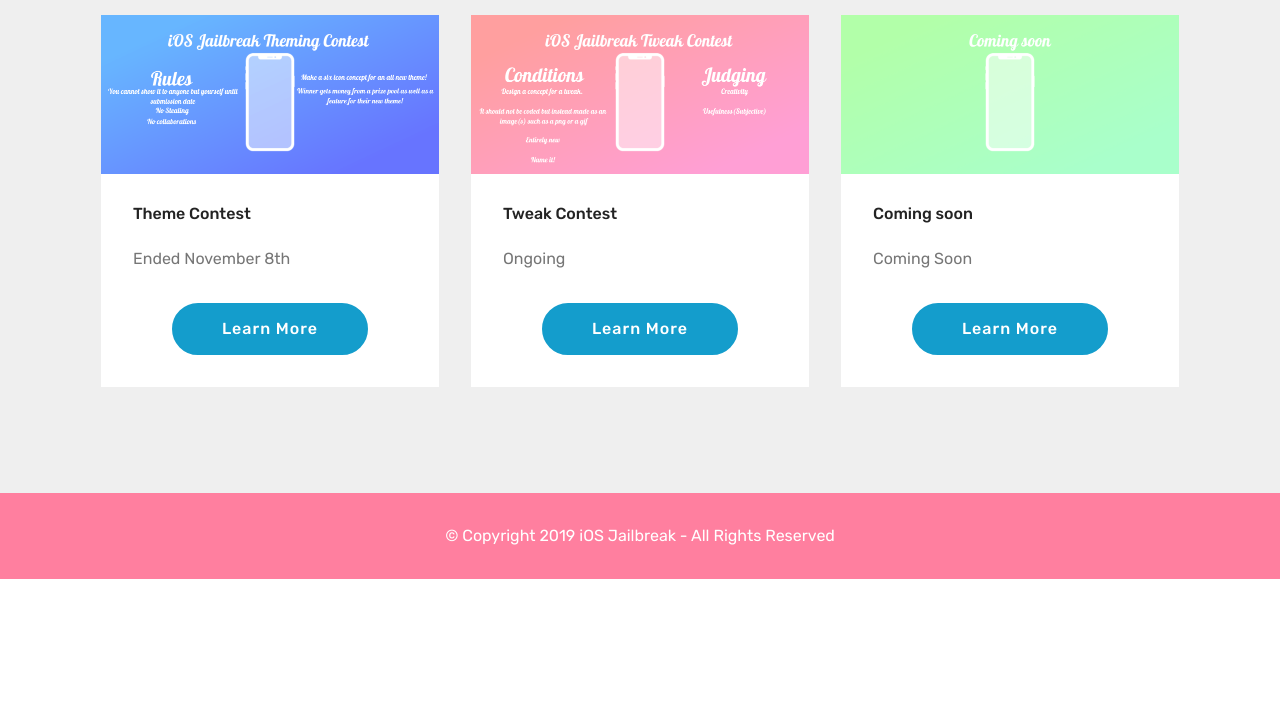
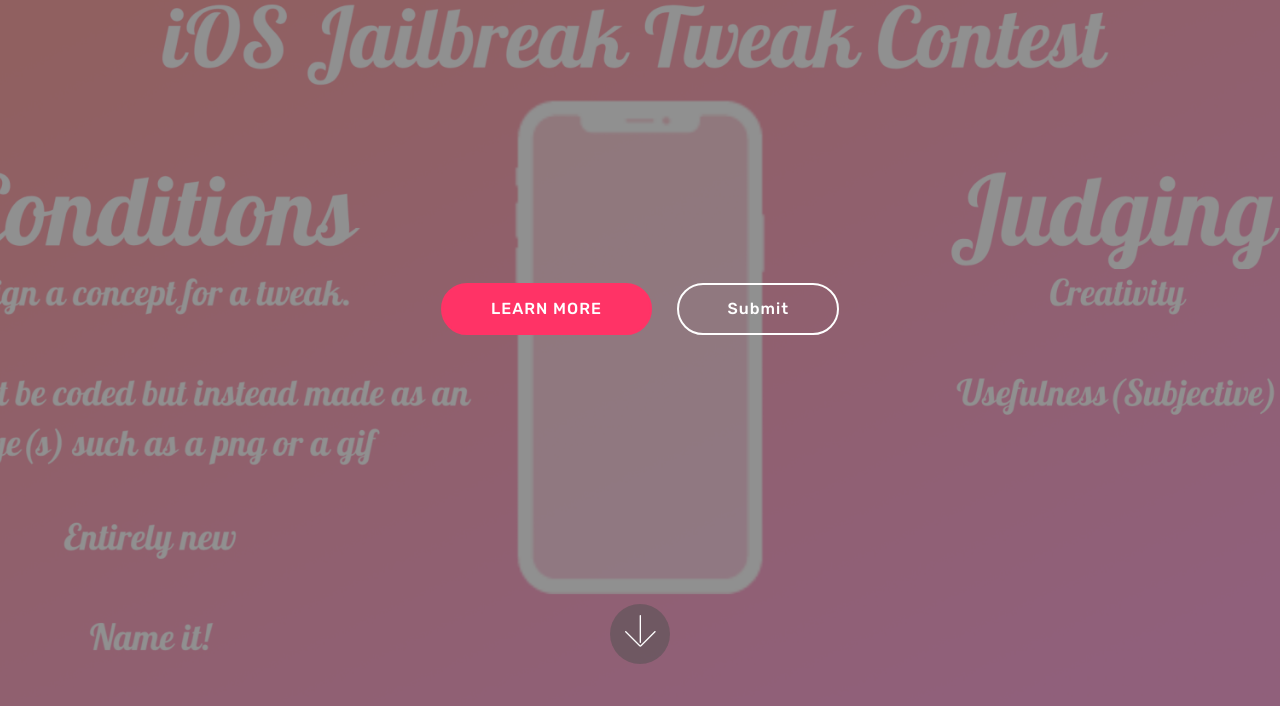
Before and after one commit to jbcontest/jbcontest.github.io, a plain HTML site: page index.html in a window 1280 px wide. Shown: the part 91-797 px from the top of the page. Drawn offline with Linux system fonts and the light colour scheme; a script that the page names is missing; files whose address does not match are found by name.

Commit message:
Add files via upload

```diff
--- a/assets/images/hashes.json
+++ b/assets/images/hashes.json
@@ -1 +1 @@
-{"M4e7ilTVI3Q2IZmiiaAEeg==":"untitled-50-122x122.png","VAiuKSjSjuKPd0/P5MAZSQ==":"contest%20banner-676x317.png","oJnfRDG1xEpZQWyQfLu7tg==":"contest%202%20banner-3-676x317.png","JR5Lle0f9a/wod5xZb6s4Q==":"coming%20soon%20contest-676x317.png","C8DwVGssRRUIJNexUqZNaA==":"promo-2-1024x421.png","0vIEhSvIUW06F8h7zHS97w==":"contest%202%20banner-3-1024x480.png","7Z/wSzYfM5ebcxvo6qM3Wg==":"good%20luck-976x458.png","QGd4vcVBQZl31kDU8rke4A==":"a_09de4fbadeab783b69a88e688a1ecb2e-160x160.png","U7ufFe/XeTf1f4XRaDrJ5w==":"a_09de4fbadeab783b69a88e688a1ecb2e-1-160x160.png","+qfj2ppmry+48dueKsLs7Q==":"a_09de4fbadeab783b69a88e688a1ecb2e-2-160x160.png","RnyEB9jUsV0Gizhb2u/nTw==":"a_09de4fbadeab783b69a88e688a1ecb2e-3-160x160.png","LL70JP0afXpgaSMFELaaSA==":"logor-2000x938.png","gXhuuK4dgCSNW5j79oLQrw==":"concept.gif","q8zJpkkX5pklyOoGY9RsLQ==":"mockuper-676x524.png","5eLX9GDKLoeCCjKs6NT3gw==":"mockuper-2000x1550.png"}
+{"M4e7ilTVI3Q2IZmiiaAEeg==":"untitled-50-122x122.png","VAiuKSjSjuKPd0/P5MAZSQ==":"contest%20banner-676x317.png","oJnfRDG1xEpZQWyQfLu7tg==":"contest%202%20banner-3-676x317.png","JR5Lle0f9a/wod5xZb6s4Q==":"coming%20soon%20contest-676x317.png","C8DwVGssRRUIJNexUqZNaA==":"promo-2-1024x421.png","0vIEhSvIUW06F8h7zHS97w==":"contest%202%20banner-3-1024x480.png","7Z/wSzYfM5ebcxvo6qM3Wg==":"good%20luck-976x458.png","QGd4vcVBQZl31kDU8rke4A==":"a_09de4fbadeab783b69a88e688a1ecb2e-160x160.png","U7ufFe/XeTf1f4XRaDrJ5w==":"a_09de4fbadeab783b69a88e688a1ecb2e-1-160x160.png","+qfj2ppmry+48dueKsLs7Q==":"a_09de4fbadeab783b69a88e688a1ecb2e-2-160x160.png","RnyEB9jUsV0Gizhb2u/nTw==":"a_09de4fbadeab783b69a88e688a1ecb2e-3-160x160.png","LL70JP0afXpgaSMFELaaSA==":"logor-2000x938.png","gXhuuK4dgCSNW5j79oLQrw==":"concept.gif","q8zJpkkX5pklyOoGY9RsLQ==":"mockuper-676x524.png","5eLX9GDKLoeCCjKs6NT3gw==":"mockuper-2000x1550.png","hEiuDz03cWHaRx8n0CtDYQ==":"contest%202%20banner-3-2000x938.png"}
--- a/assets/mobirise/css/mbr-additional.css
+++ b/assets/mobirise/css/mbr-additional.css
@@ -1117,6 +1117,9 @@ section.lazy-placeholder:after {
 .cid-rIGwSEnUqB .dropdown-item:hover {
   color: #767676 !important;
 }
+.cid-rILeJzE1tP {
+  background-image: url("../../../assets/images/contest-2-banner-3-2000x938.png");
+}
 .cid-rIGxEo32CG {
   padding-top: 90px;
   padding-bottom: 90px;
@@ -1159,7 +1162,7 @@ section.lazy-placeholder:after {
 }
 .cid-rIGI3rIyQE {
   padding-top: 30px;
-  padding-bottom: 30px;
+  padding-bottom: 120px;
   background-color: #ff7f9f;
 }
 .cid-rIGI3rIyQE .row-links {
--- a/index.html
+++ b/index.html
@@ -14,9 +14,9 @@
   <link rel="stylesheet" href="assets/bootstrap/css/bootstrap.min.css">
   <link rel="stylesheet" href="assets/bootstrap/css/bootstrap-grid.min.css">
   <link rel="stylesheet" href="assets/bootstrap/css/bootstrap-reboot.min.css">
+  <link rel="stylesheet" href="assets/socicon/css/styles.css">
   <link rel="stylesheet" href="assets/tether/tether.min.css">
   <link rel="stylesheet" href="assets/dropdown/css/style.css">
-  <link rel="stylesheet" href="assets/socicon/css/styles.css">
   <link rel="stylesheet" href="assets/theme/css/style.css">
   <link rel="preload" as="style" href="assets/mobirise/css/mbr-additional.css"><link rel="stylesheet" href="assets/mobirise/css/mbr-additional.css" type="text/css">
 
@@ -61,7 +61,31 @@
     </nav>
 </section>
 
-<section class="engine"><a href="https://mobirise.info/d">free web maker</a></section><section class="features3 cid-rIGxEo32CG" id="features3-1">
+<section class="engine"><a href="https://mobirise.info/c">free web builder</a></section><section class="cid-rILeJzE1tP mbr-fullscreen mbr-parallax-background" id="header2-11">
+
+
+
+    <div class="mbr-overlay" style="opacity: 0.5; background-color: rgb(35, 35, 35);"></div>
+
+    <div class="container align-center">
+        <div class="row justify-content-md-center">
+            <div class="mbr-white col-md-10">
+
+
+
+                <div class="mbr-section-btn"><a class="btn btn-md btn-secondary display-4" href="page2.html">LEARN MORE</a>
+                    <a class="btn btn-md btn-white-outline display-4" href="https://docs.google.com/forms/d/e/1FAIpQLSfCLxFGAEuZ4NbTSUdwuTAQyFvhp96HrRArJSYgY404VTjcQQ/viewform?usp=sf_link">Submit</a></div>
+            </div>
+        </div>
+    </div>
+    <div class="mbr-arrow hidden-sm-down" aria-hidden="true">
+        <a href="#next">
+            <i class="mbri-down mbr-iconfont"></i>
+        </a>
+    </div>
+</section>
+
+<section class="features3 cid-rIGxEo32CG" id="features3-1">
 
 
 
@@ -79,7 +103,7 @@
                         <p class="mbr-text mbr-fonts-style display-7">
                             Ended November 8th</p>
                     </div>
-                    <div class="mbr-section-btn text-center"><a href="page1.html" class="btn btn-primary display-4">
+                    <div class="mbr-section-btn text-center"><a href="page1.html" class="btn btn-secondary display-4">
                             Learn More
                         </a></div>
                 </div>
@@ -95,7 +119,7 @@
                         <p class="mbr-text mbr-fonts-style display-7">
                             Ongoing</p>
                     </div>
-                    <div class="mbr-section-btn text-center"><a href="page2.html" class="btn btn-primary display-4">
+                    <div class="mbr-section-btn text-center"><a href="page2.html" class="btn btn-secondary display-4">
                             Learn More
                         </a></div>
                 </div>
@@ -112,7 +136,7 @@
                         <p class="mbr-text mbr-fonts-style display-7">
                             Coming Soon</p>
                     </div>
-                    <div class="mbr-section-btn text-center"><a href="page4.html" class="btn btn-primary display-4">
+                    <div class="mbr-section-btn text-center"><a href="page4.html" class="btn btn-secondary display-4">
                             Learn More
                         </a></div>
                 </div>
@@ -147,10 +171,11 @@
   <script src="assets/popper/popper.min.js"></script>
   <script src="assets/bootstrap/js/bootstrap.min.js"></script>
   <script src="assets/tether/tether.min.js"></script>
-  <script src="assets/smoothscroll/smooth-scroll.js"></script>
   <script src="assets/dropdown/js/nav-dropdown.js"></script>
   <script src="assets/dropdown/js/navbar-dropdown.js"></script>
   <script src="assets/touchswipe/jquery.touch-swipe.min.js"></script>
+  <script src="assets/parallax/jarallax.min.js"></script>
+  <script src="assets/smoothscroll/smooth-scroll.js"></script>
   <script src="assets/theme/js/script.js"></script>
 
 
```
Also changed, not shown: page1.html (+1 -1 lines), page2.html (+1 -1 lines), page3.html (+1 -1 lines), page4.html (+1 -1 lines), page5.html (+1 -1 lines), assets/images/contest-2-banner-3-2000x938.png (added).
